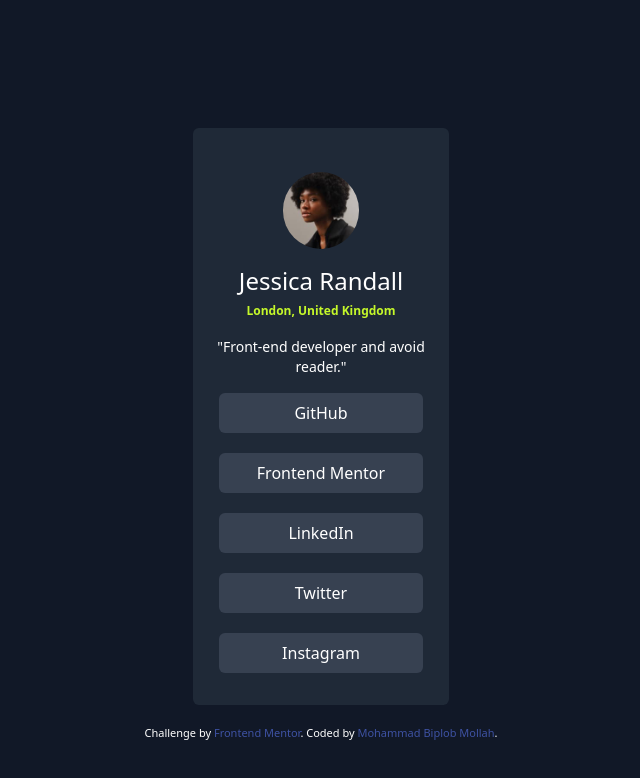
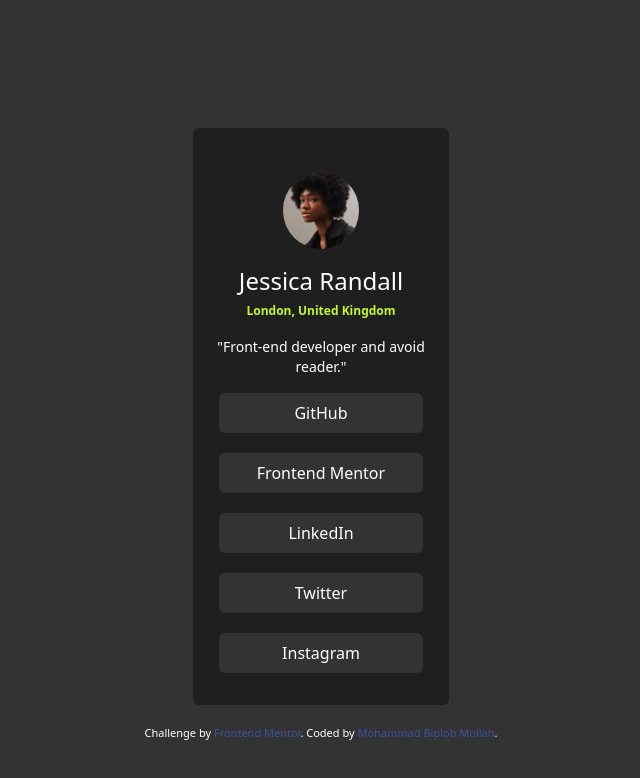
Before and after one commit to mbiplobmollah/social-links-profile-main, a plain HTML site: page index.html in a window 1280 px wide. Shown: the whole page, without its empty margins (319-959 px from the left). Drawn offline with nearby package versions, Linux system fonts and the light colour scheme.

Commit message:
changed the color

```diff
--- a/index.html
+++ b/index.html
@@ -16,26 +16,26 @@
 
   </style>
 </head>
-<body class="bg-gray-900">
-  <div class="lg:w-[20%] sm:w-[50%] w-[90%] mt-[10%] mx-auto bg-gray-800 text-white text-center space-y-4 rounded-md pt-1">
+<body class="bg-[#333333]">
+  <div class="lg:w-[20%] sm:w-[50%] w-[90%] mt-[10%] mx-auto bg-[#1F1F1F] text-white text-center space-y-4 rounded-md pt-1">
      <img class="rounded-full mt-10 m md:w-[30%] w-[25%] mx-auto" src="assets/images/avatar-jessica.jpeg" alt="Image of Jessica Randall">
      <h2 class="text-2xl">Jessica Randall</h2>
      <small class="text-xs font-semibold text-[#c5f82a]">London, United Kingdom</small>
      <p class="text-sm">"Front-end developer and avoid reader."</p>
      <div class="grid grid-cols-1 gap-5 md:gap=8 pb-8 ">
-       <div class="bg-gray-700 w-[80%] mx-auto rounded-md text-center py-2 hover:bg-[#c5f82a] hover:text-black">
+       <div class="bg-[#333333] w-[80%] mx-auto rounded-md text-center py-2 hover:bg-[#c5f82a] hover:text-black">
         <h3>GitHub</h3>
        </div>
-       <div class="bg-gray-700 w-[80%] mx-auto rounded-md text-center py-2 hover:bg-[#c5f82a] hover:text-black">
+       <div class="bg-[#333333] w-[80%] mx-auto rounded-md text-center py-2 hover:bg-[#c5f82a] hover:text-black">
         <h3>Frontend Mentor</h3>
        </div>
-       <div class="bg-gray-700 w-[80%] mx-auto rounded-md text-center py-2 hover:bg-[#c5f82a] hover:text-black">
+       <div class="bg-[#333333] w-[80%] mx-auto rounded-md text-center py-2 hover:bg-[#c5f82a] hover:text-black">
         <h3>LinkedIn</h3>
        </div>
-       <div class="bg-gray-700 w-[80%] mx-auto rounded-md text-center py-2 hover:bg-[#c5f82a] hover:text-black">
+       <div class="bg-[#333333] w-[80%] mx-auto rounded-md text-center py-2 hover:bg-[#c5f82a] hover:text-black">
         <h3>Twitter</h3>
        </div>
-       <div class="bg-gray-700 w-[80%] mx-auto rounded-md text-center py-2 hover:bg-[#c5f82a] hover:text-black">
+       <div class="bg-[#333333] w-[80%] mx-auto rounded-md text-center py-2 hover:bg-[#c5f82a] hover:text-black">
         <h3>Instagram</h3>
        </div>
      </div>
```
